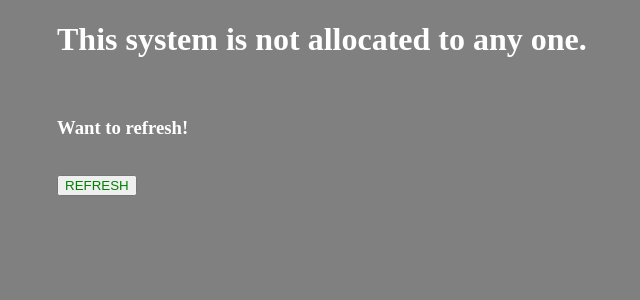
After one commit to ashutosh-7/exam_portal, a PHP site: page /error2.php in a window 1280 px wide. The commit adds this page. Shown: the top 300 px of the page, without its empty margins (101-741 px from the left). Run offline with PHP 8.4, Linux system fonts and the light colour scheme.

Commit message:
Add files via upload

```diff
--- /dev/null
+++ b/error2.php
@@ -0,0 +1,35 @@
+<?php
+require 'configure.php';
+
+?>
+<!DOCTYPE html>
+<html>
+<head>
+	<title>error</title>
+	<style type="text/css">
+	body{
+			background: grey;
+		}
+		.msg{
+			color: white;
+		}
+		.error{
+			text-align: centre;
+			margin-top: 10px;
+			margin-left: 150px;
+		}
+		a{
+			text-decoration: none;
+			color: green;
+		}
+		</style>
+</head>
+<body>
+	<div class="error">
+		<h1 class="msg">This system is not allocated to any one.</h1><br>
+		<h3 class="msg">Want to refresh!</h3><br>
+		<button class="button"><a href="exam_home.php"> REFRESH </a> </button>
+	</div>
+
+</body>
+</html>
```
Also changed, not shown: exam_home.php (+56 -8 lines).
